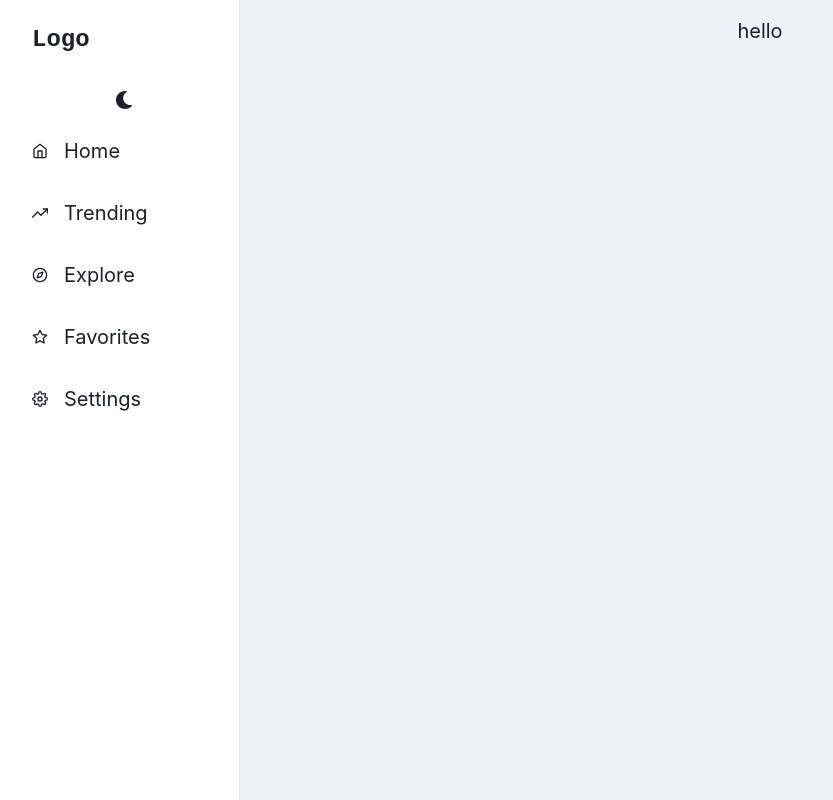
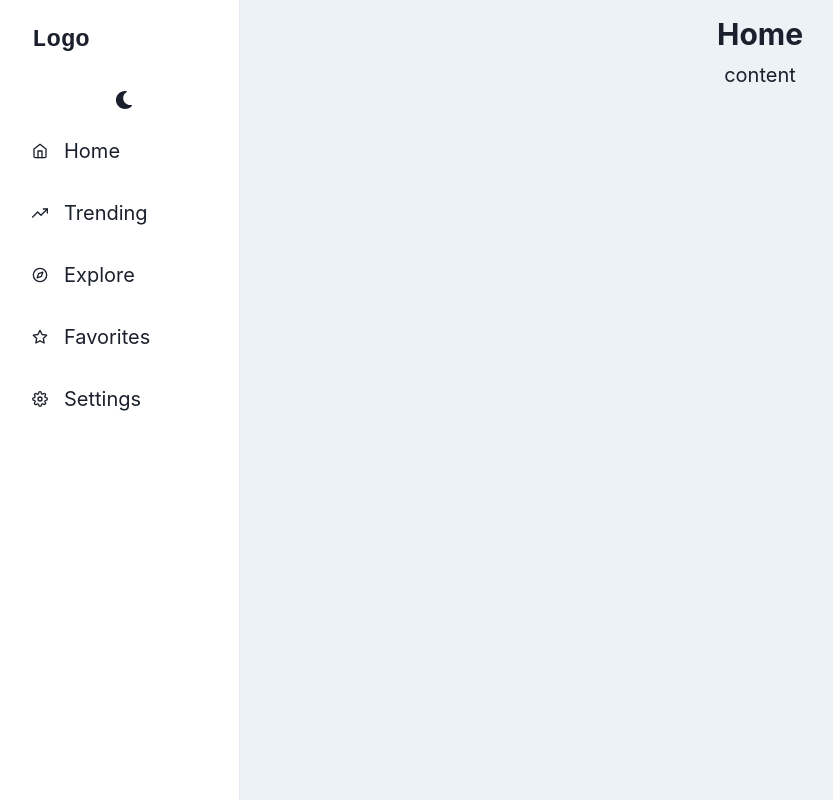
Before and after one commit to J4ckyLIM/React_ETH_Trade_Platform, a React (Create React App) app in the folder my-app/: page / in a window 1280 px wide. Shown: the whole page, without its empty margins (0-833 px from the left). Built offline with nearby package versions, Linux system fonts and the light colour scheme.

Commit message:
feat: Routing system (#2)

```diff
--- a/my-app/src/App.tsx
+++ b/my-app/src/App.tsx
@@ -3,12 +3,17 @@ import {
   Box,
   theme,
 } from "@chakra-ui/react"
-import { MainLayout } from "./components/layouts/MainLayout/MainLayout"
+import { Suspense } from "react";
+import { useRoutes } from "react-router-dom";
+import { routes } from "./router";
 
-export const App = () => (
-  <ChakraProvider theme={theme}>
-    <Box textAlign="center" fontSize="xl">
-      <MainLayout>{'hello'}</MainLayout>
-    </Box>
-  </ChakraProvider>
-)
+export const App = () => {
+  const elements = useRoutes(routes);
+  return (
+    <ChakraProvider theme={theme}>
+      <Box textAlign="center" fontSize="xl">
+        <Suspense>{elements}</Suspense>
+      </Box>
+    </ChakraProvider>
+  )
+}
--- a/my-app/src/components/layouts/MainLayout/MainLayout.tsx
+++ b/my-app/src/components/layouts/MainLayout/MainLayout.tsx
@@ -1,6 +1,7 @@
 import { useDisclosure, useColorModeValue, Drawer, DrawerContent, Box } from "@chakra-ui/react";
-import { ReactNode } from "react";
+import { FC, ReactNode } from "react";
 import { FiHome, FiTrendingUp, FiCompass, FiStar, FiSettings } from "react-icons/fi";
+import { Outlet } from "react-router-dom";
 import { LinkItemProps, SidebarContent } from "../Navigation/SideBarContent";
 
 const LinkItems: Array<LinkItemProps> = [
@@ -11,7 +12,11 @@ const LinkItems: Array<LinkItemProps> = [
   { name: 'Settings', icon: FiSettings },
 ];
 
-export const MainLayout = ({ children }: { children: ReactNode }) => {
+interface MainLayoutProps {
+  children?: ReactNode;
+}
+
+export const MainLayout: FC<MainLayoutProps> = () => {
   const { isOpen, onClose } = useDisclosure();
   return (
     <Box minH="100vh" bg={useColorModeValue('gray.100', 'gray.900')}>
@@ -33,7 +38,7 @@ export const MainLayout = ({ children }: { children: ReactNode }) => {
         </DrawerContent>
       </Drawer>
       <Box ml={{ base: 0, md: 60 }} p="4">
-        {children}
+        <Outlet />
       </Box>
     </Box>
   );
--- /dev/null
+++ b/my-app/src/components/layouts/Page/Page.tsx
@@ -0,0 +1,16 @@
+import { Heading, VStack } from "@chakra-ui/react";
+import { FC, ReactNode } from "react";
+
+interface PageProps {
+  title: string;
+  children: ReactNode;
+}
+
+export const Page: FC<PageProps> = ({ title, children }) => {
+  return (
+    <VStack>
+      <Heading size="lg">{title}</Heading>
+      {children}
+    </VStack>
+  )
+}
--- a/my-app/src/index.tsx
+++ b/my-app/src/index.tsx
@@ -1,9 +1,7 @@
 import { ColorModeScript } from "@chakra-ui/react"
-import * as React from "react"
 import * as ReactDOM from "react-dom/client"
+import { BrowserRouter } from "react-router-dom"
 import { App } from "./App"
-import reportWebVitals from "./reportWebVitals"
-import * as serviceWorker from "./serviceWorker"
 
 
 const container = document.getElementById("root")
@@ -11,18 +9,8 @@ if (!container) throw new Error('Failed to find the root element');
 const root = ReactDOM.createRoot(container)
 
 root.render(
-  <React.StrictMode>
+  <BrowserRouter>
     <ColorModeScript />
     <App />
-  </React.StrictMode>,
+  </BrowserRouter>,
 )
-
-// If you want your app to work offline and load faster, you can change
-// unregister() to register() below. Note this comes with some pitfalls.
-// Learn more about service workers: https://cra.link/PWA
-serviceWorker.unregister()
-
-// If you want to start measuring performance in your app, pass a function
-// to log results (for example: reportWebVitals(console.log))
-// or send to an analytics endpoint. Learn more: https://bit.ly/CRA-vitals
-reportWebVitals()
--- /dev/null
+++ b/my-app/src/router.tsx
@@ -0,0 +1,22 @@
+import { RouteObject } from 'react-router-dom';
+
+import { MainLayout } from './components/layouts/MainLayout/MainLayout';
+import { HomeView } from './views/home/HomeView';
+
+export const routes: RouteObject[] = [
+  // TODO: Implement missing routes
+  // {
+  //   path: '/404',
+  //   element: <NotFoundView />,
+  // },
+  {
+    path: '/',
+    element: <MainLayout />,
+    children: [
+      {
+        index: true,
+        element: <HomeView />,
+      },
+    ],
+  },
+];
--- /dev/null
+++ b/my-app/src/views/home/HomeView.tsx
@@ -0,0 +1,10 @@
+import { FC } from "react"
+import { Page } from "../../components/layouts/Page/Page"
+
+export const HomeView: FC = () => {
+  return (
+    <Page title="Home">
+      <div>{'content'}</div>
+    </Page>
+  )
+}
```
